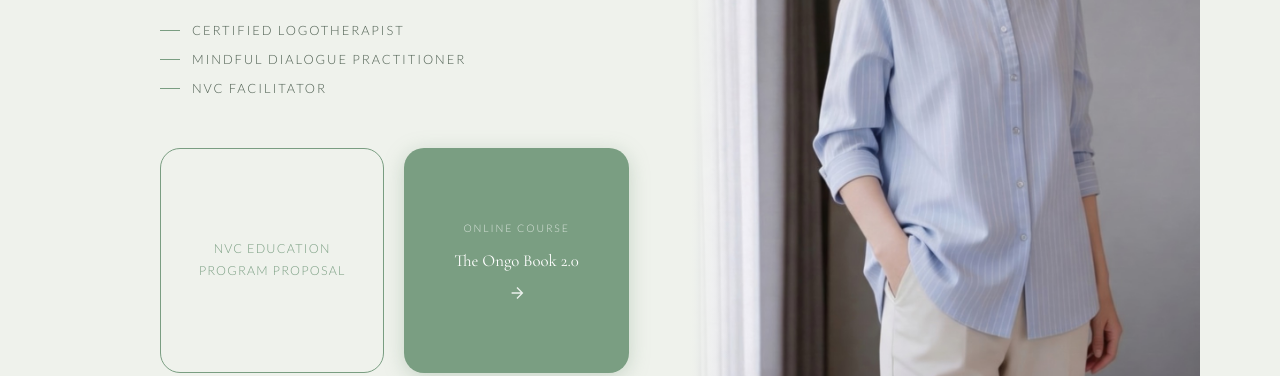
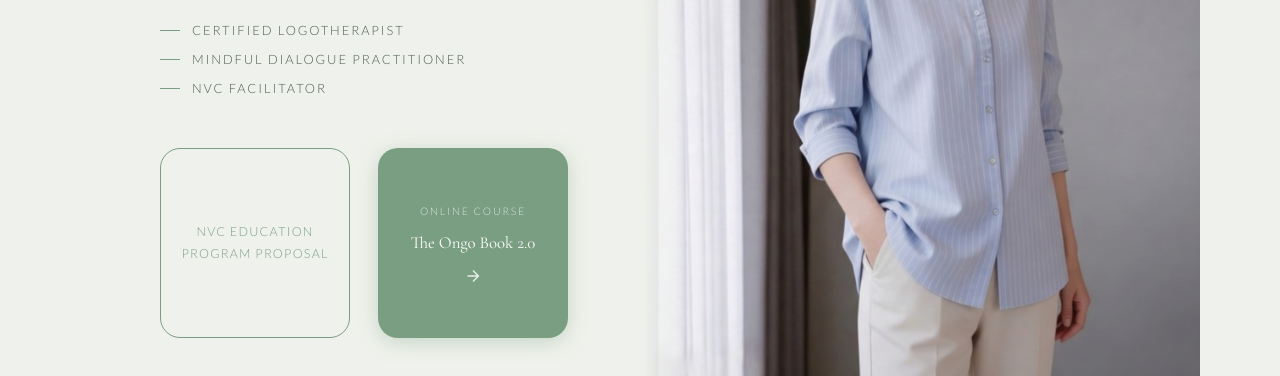
Before and after one commit to calebparkme/portfolio-Gina, a plain HTML site: page index.html in a window 1280 px wide. Shown: the part 424-800 px from the top of the page. Drawn offline with nearby package versions, Linux system fonts and the light colour scheme; no server answers.

Commit message:
Bug fix of button shape

```diff
--- a/css/style.css
+++ b/css/style.css
@@ -186,9 +186,10 @@ nav.scrolled {
 }
 
 .hero-cta-row {
-  display: grid;
-  grid-template-columns: 1fr 1fr;
-  gap: 20px;
+  display: flex;
+  flex-wrap: wrap;
+  justify-content: flex-start;
+  gap: 28px;
   align-self: flex-start;
 }
 
@@ -198,8 +199,9 @@ nav.scrolled {
   align-items: center;
   justify-content: center;
   text-align: center;
-  aspect-ratio: 1 / 1;
-  width: 100%;
+  flex: 0 0 auto;
+  width: 190px;
+  height: 190px;
   padding: 16px;
   border: 1px solid var(--accent);
   border-radius: 20px;
@@ -223,8 +225,9 @@ nav.scrolled {
   justify-content: center;
   text-align: center;
   gap: 8px;
-  aspect-ratio: 1 / 1;
-  width: 100%;
+  flex: 0 0 auto;
+  width: 190px;
+  height: 190px;
   padding: 16px;
   background: var(--accent);
   border: none;
```
